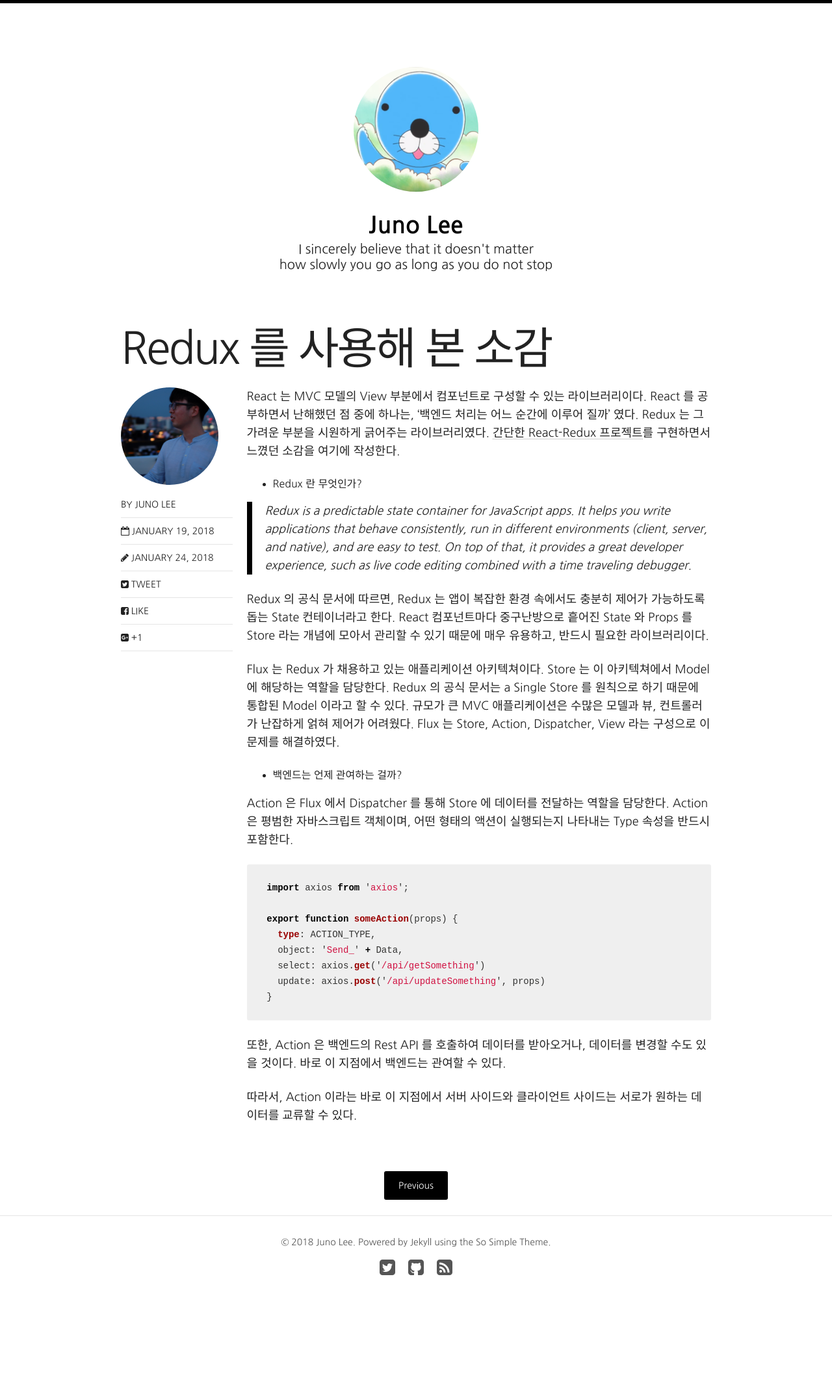
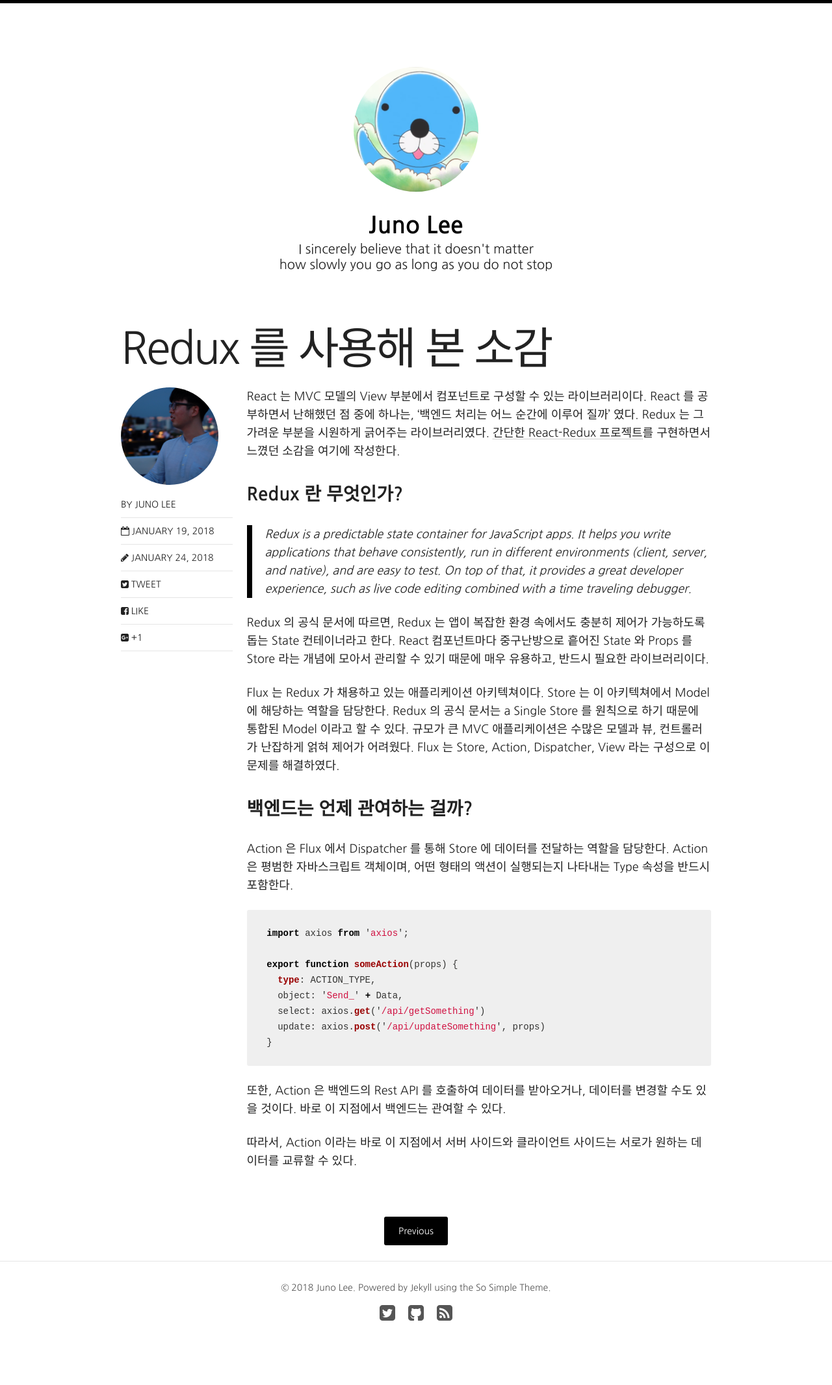
Before and after one commit to johanneslee/johanneslee.github.io, a Jekyll site: the page built from _posts/articles/2018-01-19-page13.md, in a window 1280 px wide. Shown: the whole page at 65% size. Built offline with Jekyll 4.4.1, drawn with Linux system fonts in a browser that asks for light colours; nearby versions of some CDN libraries; some web fonts are replaced; before the commit the page ends 2061 px from its top, so only the background shows below that.

Commit message:
Modify MarkDown

```diff
--- a/_posts/articles/2018-01-19-page13.md
+++ b/_posts/articles/2018-01-19-page13.md
@@ -10,7 +10,7 @@
 
 React 는 MVC 모델의 View 부분에서 컴포넌트로 구성할 수 있는 라이브러리이다. React 를 공부하면서 난해했던 점 중에 하나는, '백엔드 처리는 어느 순간에 이루어 질까' 였다. Redux 는 그 가려운 부분을 시원하게 긁어주는 라이브러리였다. [간단한 React-Redux 프로젝트](http://johanneslee.herokuapp.com/)를 구현하면서 느꼈던 소감을 여기에 작성한다.
 
-* Redux 란 무엇인가?
+### Redux 란 무엇인가?
 
 >Redux is a predictable state container for JavaScript apps.
 >It helps you write applications that behave consistently, run in different environments (client, server, and native), and are easy to test. On top of that, it provides a great developer experience, such as live code editing combined with a time traveling debugger.
@@ -19,7 +19,7 @@
 
 Flux 는 Redux 가 채용하고 있는 애플리케이션 아키텍쳐이다. Store 는 이 아키텍쳐에서 Model 에 해당하는 역할을 담당한다. Redux 의 공식 문서는 a Single Store 를 원칙으로 하기 때문에 통합된 Model 이라고 할 수 있다. 규모가 큰 MVC 애플리케이션은 수많은 모델과 뷰, 컨트롤러가 난잡하게 얽혀 제어가 어려웠다. Flux 는 Store, Action, Dispatcher, View 라는 구성으로 이 문제를 해결하였다.
 
-* 백엔드는 언제 관여하는 걸까?
+### 백엔드는 언제 관여하는 걸까?
 
 Action 은 Flux 에서 Dispatcher 를 통해 Store 에 데이터를 전달하는 역할을 담당한다. Action 은 평범한 자바스크립트 객체이며, 어떤 형태의 액션이 실행되는지 나타내는 Type 속성을 반드시 포함한다.
 
```
